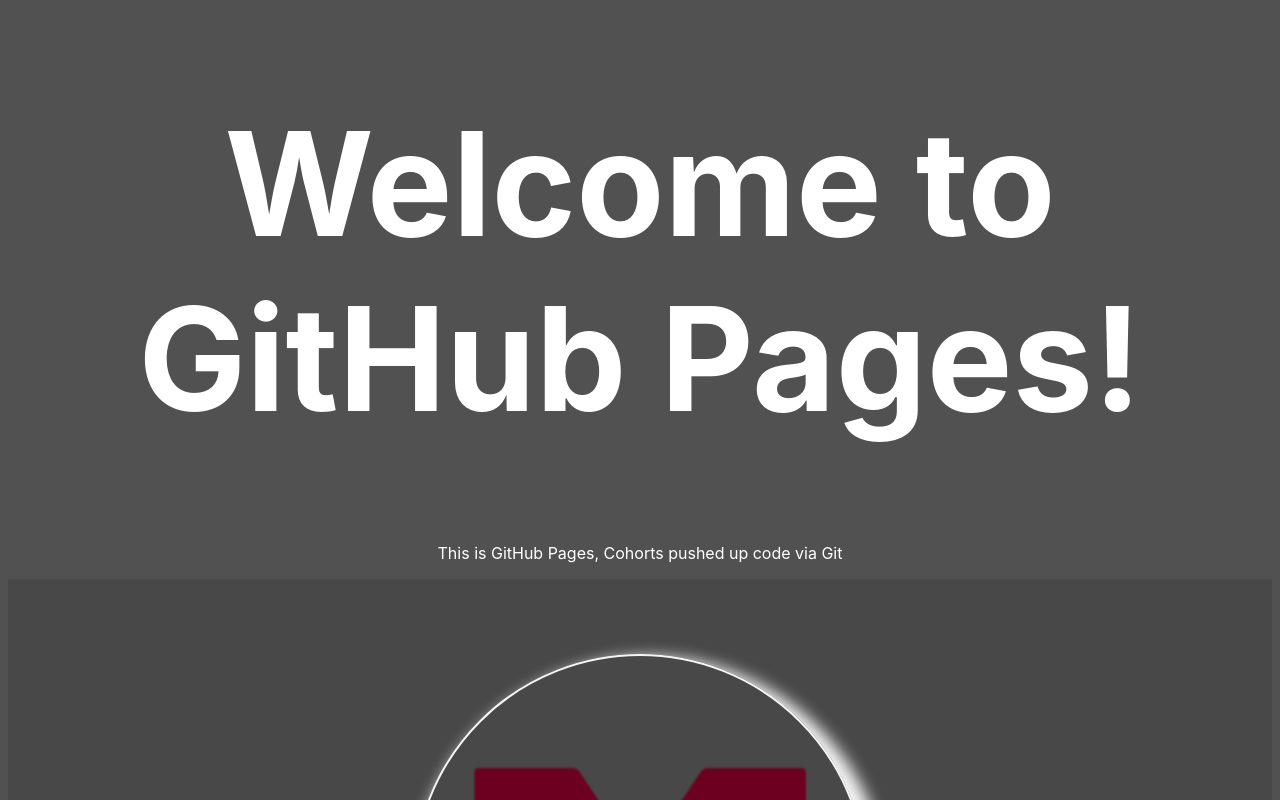
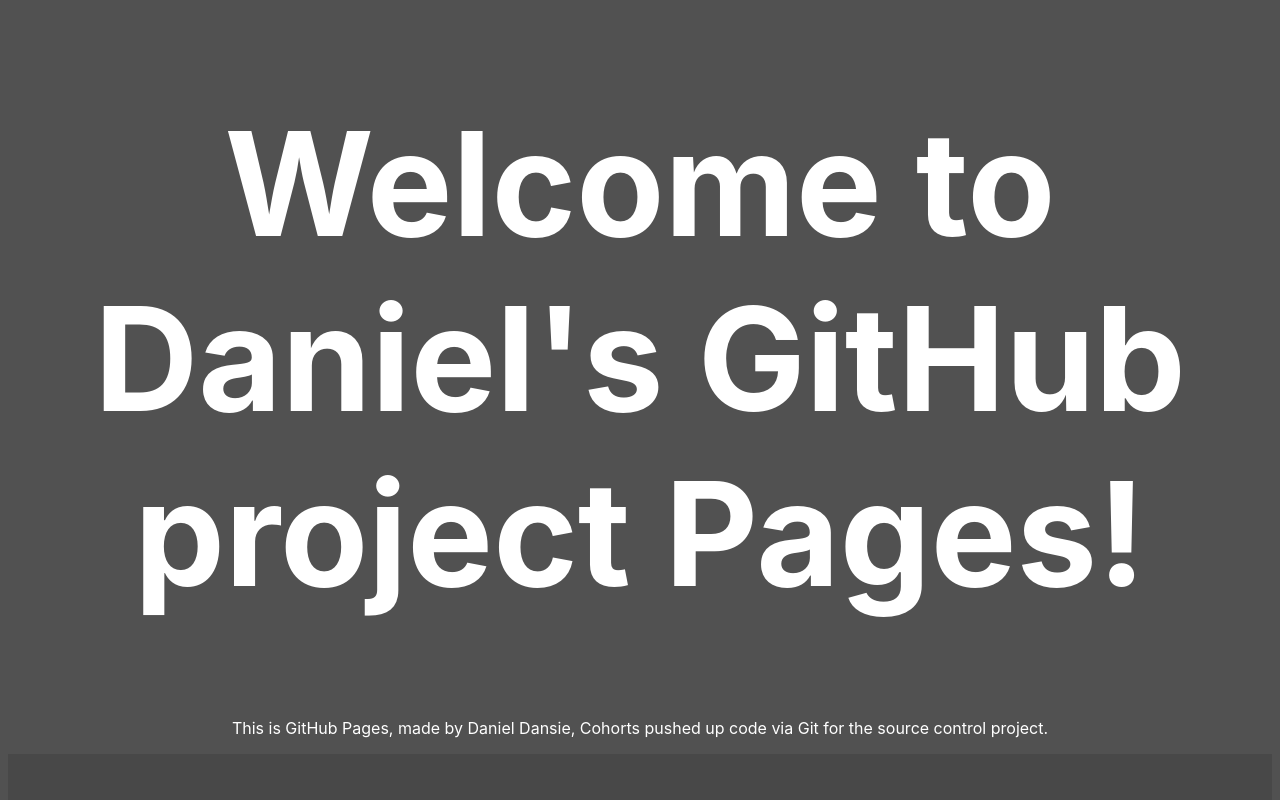
Before and after one commit to DanielDansie/SourceControlProject, a plain HTML site: page index.html in a window 1280 px wide. Shown: the top 800 px of the page. Drawn offline with Linux system fonts and the light colour scheme.

```diff
--- a/index.html
+++ b/index.html
@@ -16,8 +16,8 @@
 </head>
 
 <body>
-    <h1>Welcome to GitHub Pages!</h1>
-    <p>This is GitHub Pages, Cohorts pushed up code via Git</p>
+    <h1>Welcome to Daniel's GitHub project Pages!</h1>
+    <p>This is GitHub Pages, made by Daniel Dansie, Cohorts pushed up code via Git for the source control project.</p>
     <div><img src="mtech.png"></div>
 
 </body>
```
